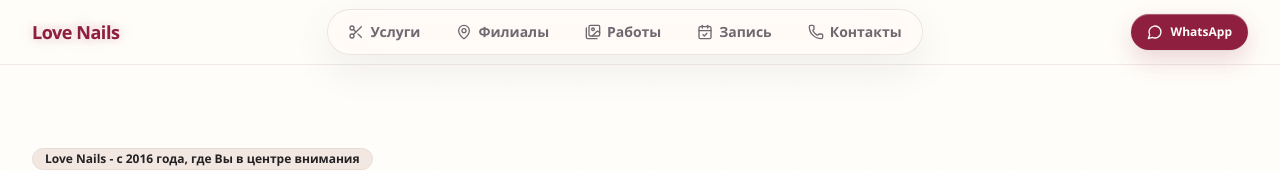
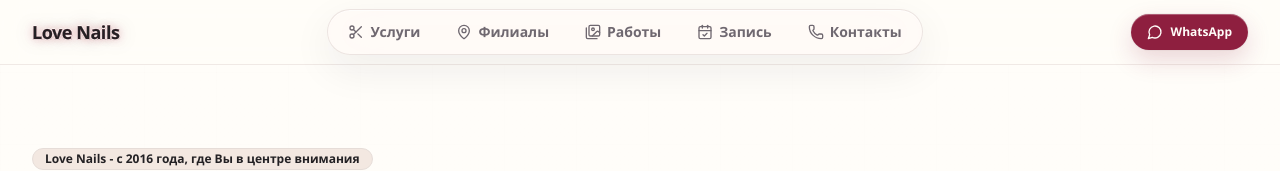
Before and after one commit to kwelves/test-project-love-nails-kg, a Next.js app: page / in a window 1280 px wide. Shown: the top 171 px of the page. Built offline with nearby package versions, Linux system fonts and the light colour scheme; no server answers.

Commit message:
Adjust brand glow contrast

```diff
--- a/app/globals.css
+++ b/app/globals.css
@@ -132,22 +132,24 @@ body {
   -webkit-text-stroke: 0 transparent;
   text-shadow: none;
   transition:
-    color 260ms var(--ease-ui),
-    -webkit-text-stroke-color 260ms var(--ease-ui),
-    text-shadow 300ms var(--ease-ui),
+    color 230ms var(--ease-ui),
+    -webkit-text-stroke-color 230ms var(--ease-ui),
+    text-shadow 230ms var(--ease-ui),
     transform 180ms var(--ease-ui);
 }
 
 .brand-home-glow-active {
-  -webkit-text-stroke: 0.35px rgb(142 31 63 / 0.42);
+  -webkit-text-stroke: 0.45px rgb(95 20 43 / 0.52);
   text-shadow:
     0 1px 0 rgb(255 253 249 / 0.92),
     0 -1px 0 rgb(255 253 249 / 0.72),
     1px 0 0 rgb(255 253 249 / 0.78),
     -1px 0 0 rgb(255 253 249 / 0.78),
-    0 0 8px rgb(243 201 213 / 0.86),
-    0 0 16px rgb(142 31 63 / 0.24);
-  animation: brand-glow-in 360ms var(--ease-ui) both;
+    1px 1px 0 rgb(95 20 43 / 0.18),
+    -1px 1px 0 rgb(95 20 43 / 0.14),
+    0 0 10px rgb(201 47 69 / 0.42),
+    0 0 20px rgb(95 20 43 / 0.3);
+  animation: brand-glow-in 230ms var(--ease-ui) both;
 }
 
 .tubelight-nav {
--- a/components/site/header.tsx
+++ b/components/site/header.tsx
@@ -129,7 +129,7 @@ export function Header() {
             aria-current={activeHref === null ? "page" : undefined}
             className={cn(
               "brand-home-glow tap-motion shrink-0 text-base font-semibold tracking-tight transition-colors duration-300 min-[390px]:text-lg",
-              activeHref === null ? "brand-home-glow-active text-primary" : "hover:text-primary",
+              activeHref === null ? "brand-home-glow-active text-foreground" : "hover:text-primary",
             )}
           >
             Love Nails
```
